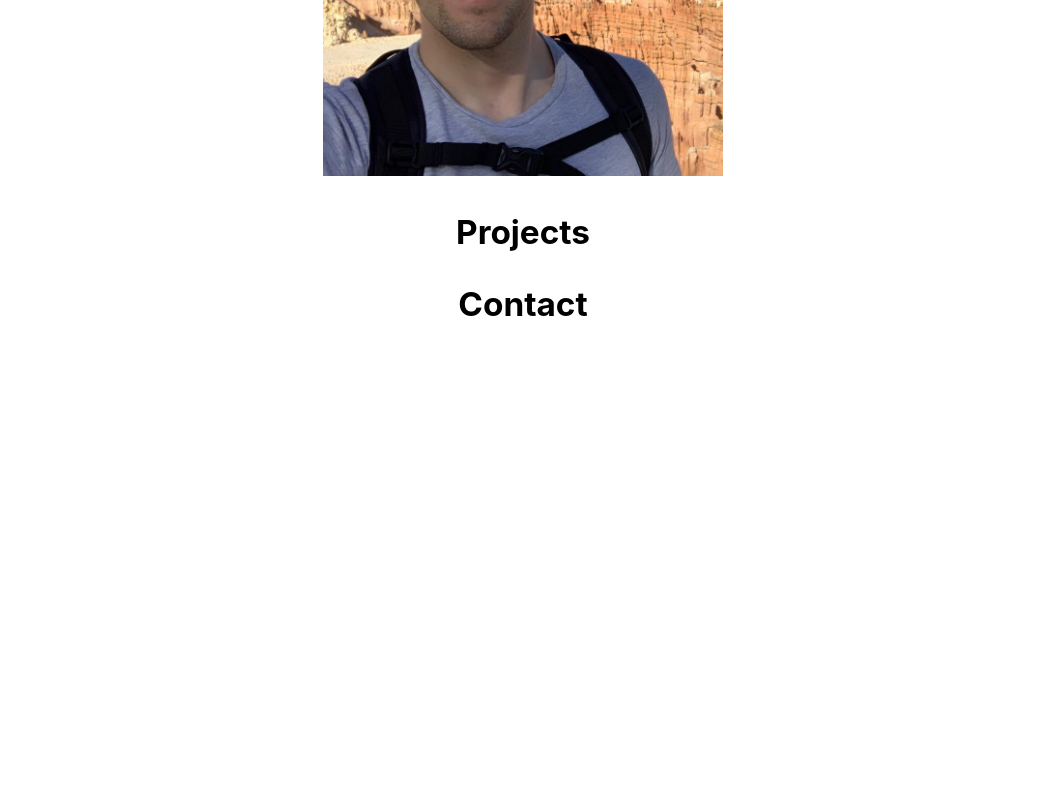
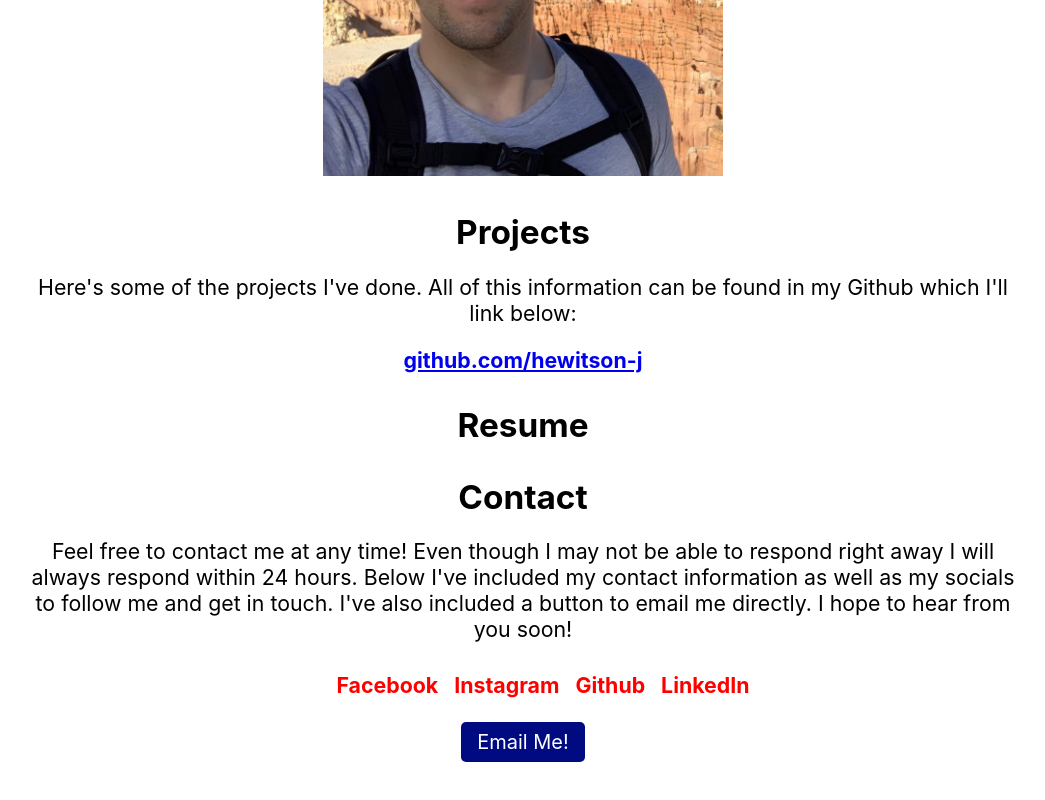
Before and after one commit to hewitson-j/react-jh-website, a React (Create React App) app: page / in a window 1280 px wide. Shown: the part 794-1594 px from the top of the page, without its empty margins (117-1162 px from the left). Before the commit the page ends 1140 px from the top, so only its background shows below. Built offline with nearby package versions, Linux system fonts and the light colour scheme.

Commit message:
Added contact, styling for paragraphs.

```diff
--- a/src/App.css
+++ b/src/App.css
@@ -60,3 +60,36 @@ button:hover {
   width: 40%;
   height: 40%;
 }
+
+#socials ul {
+  list-style: none;
+  align-items: center;
+}
+
+#socials ul li {
+  padding: .5rem;
+  display: inline-flex;
+}
+
+#socials ul li a {
+  margin: auto;
+  font-size: 16pt;
+  font-weight: bold;
+  flex-direction: row;
+  text-decoration: none;
+  color: red;
+  transition-duration: .25s;
+}
+
+#socials ul li a:hover {
+  background-color: rgb(201, 201, 201);
+}
+
+#email-me {
+  margin-bottom: 2rem;
+}
+
+#github-link {
+  font-size: 16pt;
+  font-weight: bold;
+}
--- a/src/App.js
+++ b/src/App.js
@@ -32,11 +32,49 @@ function App() {
       </div>
       <div className="site-content" id="projects">
         <h4>Projects</h4>
-        <p></p>
+        <p>
+          Here's some of the projects I've done. All of this information can be
+          found in my Github which I'll link below:
+        </p>
+        <a id="github-link" href="https://github.com/hewitson-j">
+          github.com/hewitson-j
+        </a>
+      </div>
+      <div className="site-content" id="resume">
+        <h4>Resume</h4>
       </div>
       <div className="site-content" id="contact">
         <h4>Contact</h4>
-        <p></p>
+        <p>
+          Feel free to contact me at any time! Even though I may not be able to
+          respond right away I will always respond within 24 hours. Below I've
+          included my contact information as well as my socials to follow me and
+          get in touch. I've also included a button to email me directly. I hope
+          to hear from you soon!
+        </p>
+        <div id="socials">
+          <ul>
+            <li>
+              <a href="https://www.facebook.com/jake.hewitson.31/">Facebook</a>
+            </li>
+            <li>
+              <a href="https://www.instagram.com/the_man_hewi/">Instagram</a>
+            </li>
+            <li>
+              <a href="https://github.com/hewitson-j">Github</a>
+            </li>
+            <li>
+              <a href="https://www.linkedin.com/in/jacob-hewitson-18b93321a/">
+                LinkedIn
+              </a>
+            </li>
+          </ul>
+        </div>
+        <button id="email-me">
+          <a href="mailto:jacob.a.hewitson@gmail.com">Email Me!</a>
+        </button>
+        <br></br>
+        <br></br>
       </div>
     </div>
   );
--- a/src/components/Navbar.js
+++ b/src/components/Navbar.js
@@ -15,6 +15,9 @@ function Navbar() {
             <a href="#projects">Projects</a>
           </li>
           <li>
+            <a href="#resume">Resume</a>
+          </li>
+          <li>
             <a href="#contact">Contact</a>
           </li>
         </ul>
--- a/src/index.css
+++ b/src/index.css
@@ -8,6 +8,11 @@ body {
   background-color: white;
 }
 
+*::selection {
+  background-color: brown;
+  color: white;
+}
+
 code {
   font-family: source-code-pro, Menlo, Monaco, Consolas, 'Courier New',
     monospace;
```
